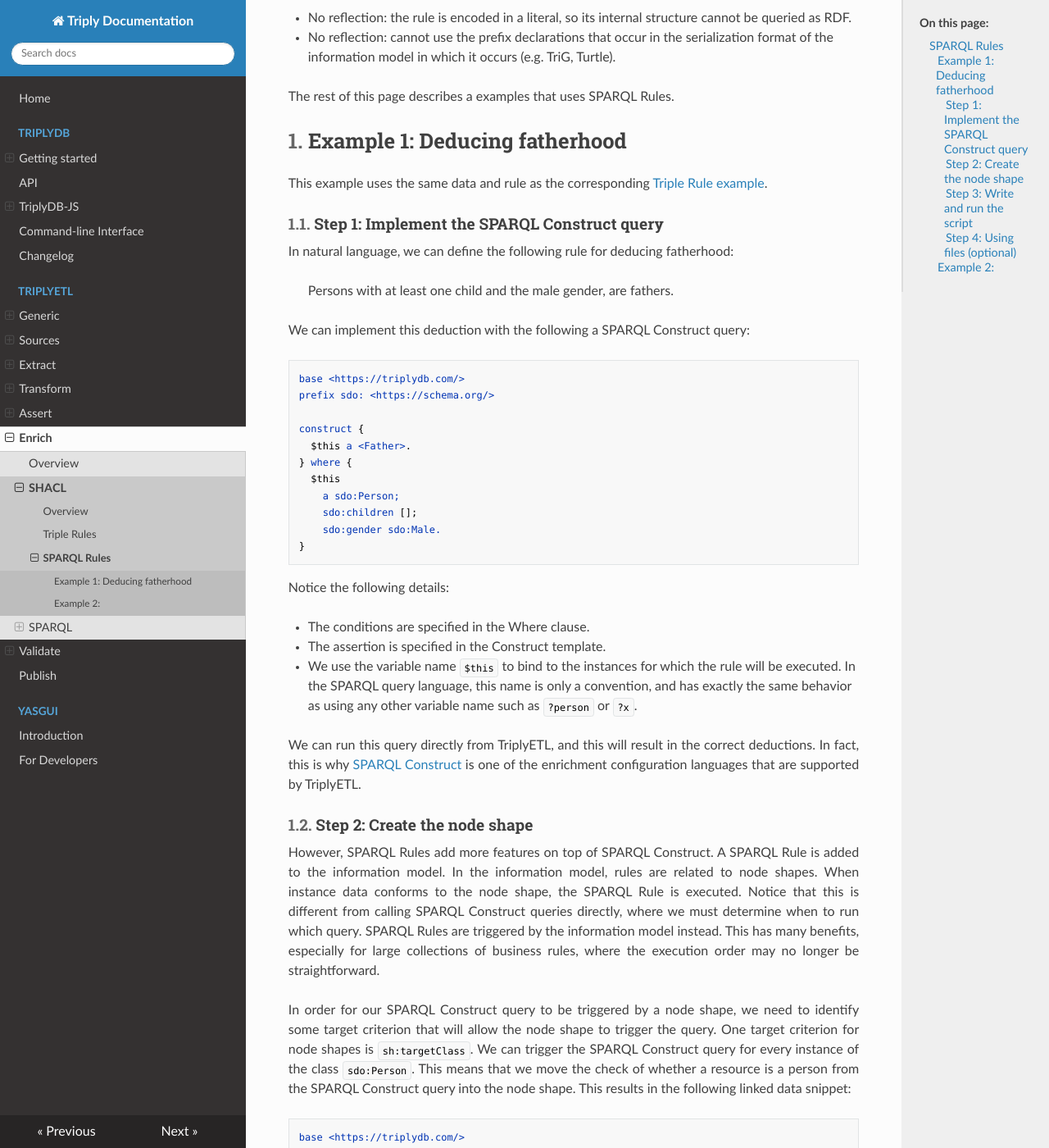
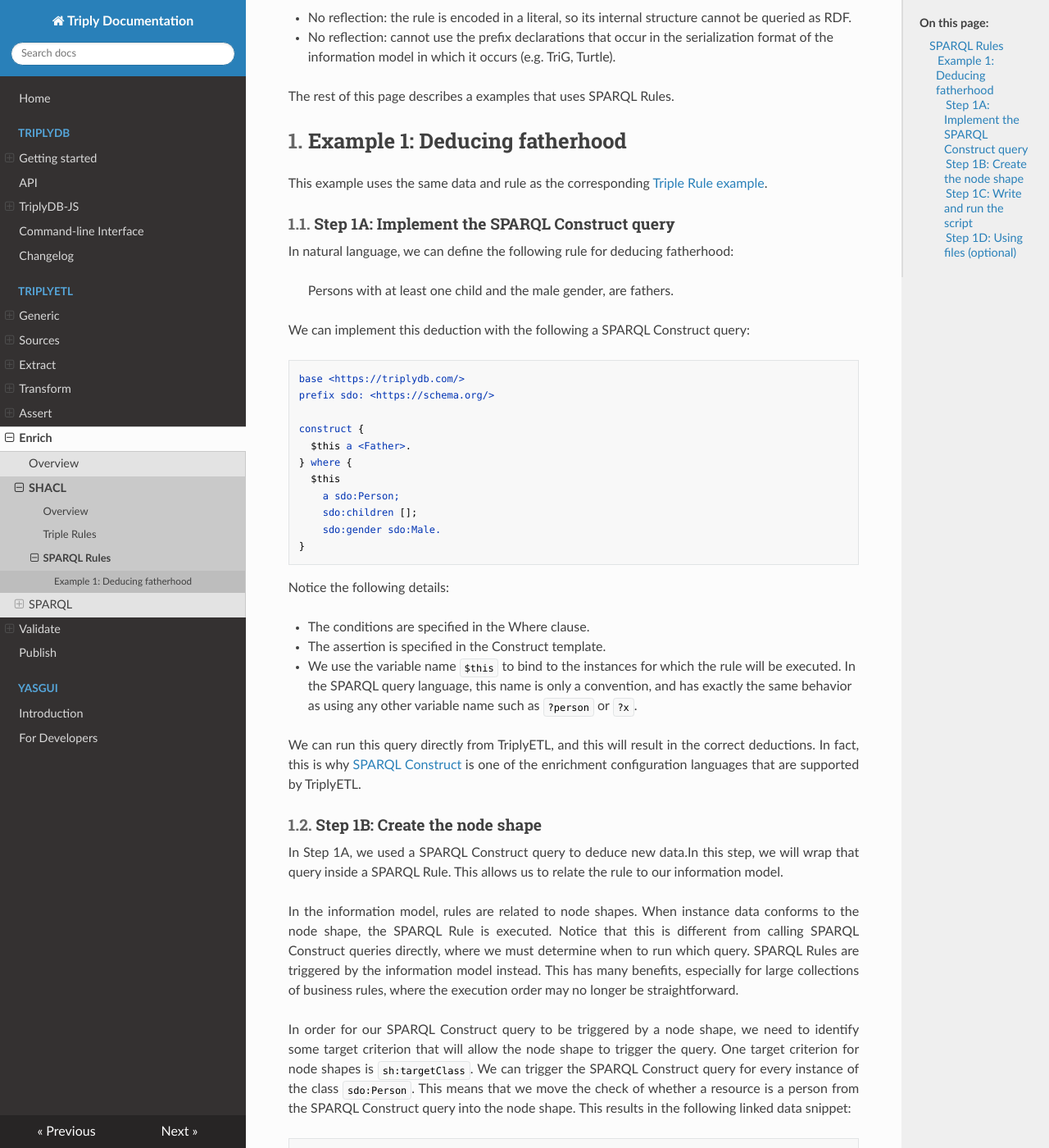
Before and after one commit to TriplyDB/Documentation, an MkDocs documentation site: the page built from docs/triply-etl/enrich/shacl/sparql-rules.md, in a window 1280 px wide and 1400 px high, scrolled down 537 px. Shown: the whole window at 82% size. Built offline with MkDocs 1.6.1, drawn with Linux system fonts in a browser that asks for light colours; some of the changed text lies outside the part shown.

Commit message:
FIXED: Sections

````diff
--- a/docs/triply-etl/enrich/shacl/sparql-rules.md
+++ b/docs/triply-etl/enrich/shacl/sparql-rules.md
@@ -20,13 +20,12 @@
 The rest of this page describes a examples that uses SPARQL Rules.
 
 
-
 ## Example 1: Deducing fatherhood
 
 This example uses the same data and rule as the corresponding [Triple Rule example](./triple-rules.md).
 
 
-### Step 1: Implement the SPARQL Construct query
+### Step 1A: Implement the SPARQL Construct query
 
 In natural language, we can define the following rule for deducing fatherhood:
 
@@ -57,9 +56,11 @@
 We can run this query directly from TriplyETL, and this will result in the correct deductions. In fact, this is why [SPARQL Construct](../sparql/construct.md) is one of the enrichment configuration languages that are supported by TriplyETL.
 
 
-### Step 2: Create the node shape
+### Step 1B: Create the node shape
 
-However, SPARQL Rules add more features on top of SPARQL Construct. A SPARQL Rule is added to the information model. In the information model, rules are related to node shapes. When instance data conforms to the node shape, the SPARQL Rule is executed. Notice that this is different from calling SPARQL Construct queries directly, where we must determine when to run which query. SPARQL Rules are triggered by the information model instead. This has many benefits, especially for large collections of business rules, where the execution order may no longer be straightforward.
+In Step 1A, we used a SPARQL Construct query to deduce new data.In this step, we will wrap that query inside a SPARQL Rule. This allows us to relate the rule to our information model.
+
+In the information model, rules are related to node shapes. When instance data conforms to the node shape, the SPARQL Rule is executed. Notice that this is different from calling SPARQL Construct queries directly, where we must determine when to run which query. SPARQL Rules are triggered by the information model instead. This has many benefits, especially for large collections of business rules, where the execution order may no longer be straightforward.
 
 In order for our SPARQL Construct query to be triggered by a node shape, we need to identify some target criterion that will allow the node shape to trigger the query. One target criterion for node shapes is `sh:targetClass`. We can trigger the SPARQL Construct query for every instance of the class `sdo:Person`. This means that we move the check of whether a resource is a person from the SPARQL Construct query into the node shape. This results in the following linked data snippet:
 
@@ -95,14 +96,14 @@
 - The literal that contains the SPARQL Construct query uses triple quoted literals notation (`'''...'''`). This notation allows us to use unescaped newlines inside the literal, which allows us to inline the query string in a readable way.
 
 
-### Step 3: Write and run the script
+### Step 1C: Write and run the script
 
 The following script is completely self-contained. By copy/pasting it into TriplyETL, you can execute the rule over the instance data, and deduce the fact that John is a father.
 
 Notice that the script includes the following components:
 
-  1. Load the instance data from [Step 1](#step-1-load-instance-data) with [loadRdf()](../../extract/rdf.md).
-  2. Execute the rule from [Step 2](#step-2-create-the-node-shape) with [executeRules()](./index.md).
+  1. Load the instance data from [Step 1A](#step-1a-load-instance-data) with [loadRdf()](../../extract/rdf.md).
+  2. Execute the rule from [Step 1B](#step-1b-create-the-node-shape) with [executeRules()](./index.md).
   3. Print the contents of the internal store with [logQuads()](../../generic/debug.md#function-logquads).
 
 ```ts
@@ -159,9 +160,9 @@
 Notice that the fatherhood assertion was correctly added to the internal store, based on the Triple Rule in the data model.
 
 
-### Step 4: Using files (optional)
+### Step 1D: Using files (optional)
 
-The script in [Step 3](#step-3-write-and-run-the-script) includes both the instance data and the information model as inline strings, using [Source.string()](../../sources/inline-strings.md). This is great for creating a self-contained example, but not realistic when the number of rules increases.
+The script in [Step 1C](#step-1c-write-and-run-the-script) includes both the instance data and the information model as inline strings, using [Source.string()](../../sources/inline-strings.md). This is great for creating a self-contained example, but not realistic when the number of rules increases.
 
 We therefore show the same script after these inline components have been stored in separate files:
 
@@ -259,3 +263,4 @@
 ```
 
 This notation allows the same prefix declarations to be reused by an arbitrary number of SPARQL Rules.
+-->
````
Also changed, not shown: other parts of docs/triply-etl/enrich/shacl/sparql-rules.md (+3 -0 lines), docs/triply-etl/enrich/shacl/triple-rules.md (+8 -8 lines), docs/triply-etl/index.md (+1 -1 lines).
